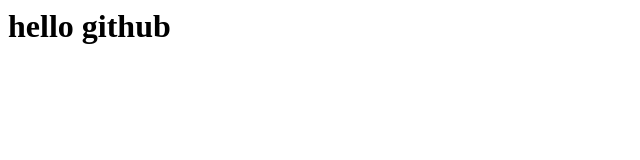
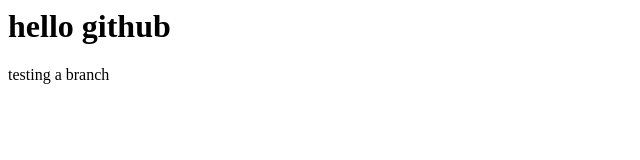
Before and after one commit to aartisharma746196-eng/myproject, a plain HTML site: page index.html in a window 1280 px wide. Shown: the full height of the page, 0-640 px from the left. Drawn offline with Linux system fonts and the light colour scheme.

Commit message:
tested branch

```diff
--- a/index.html
+++ b/index.html
@@ -1 +1,3 @@
 <h1>hello github</h1>
+<p>testing a branch
+</p>
```
